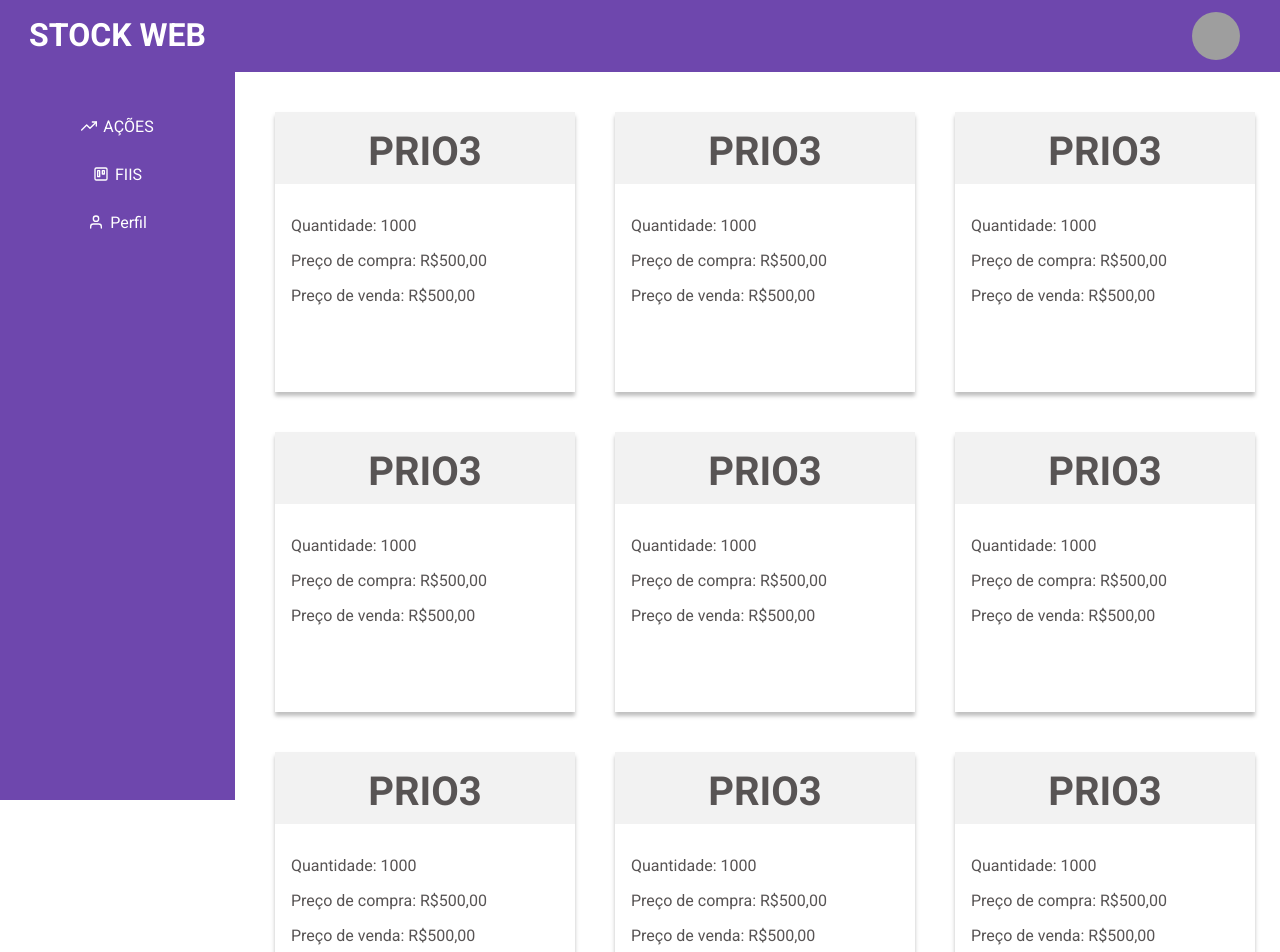
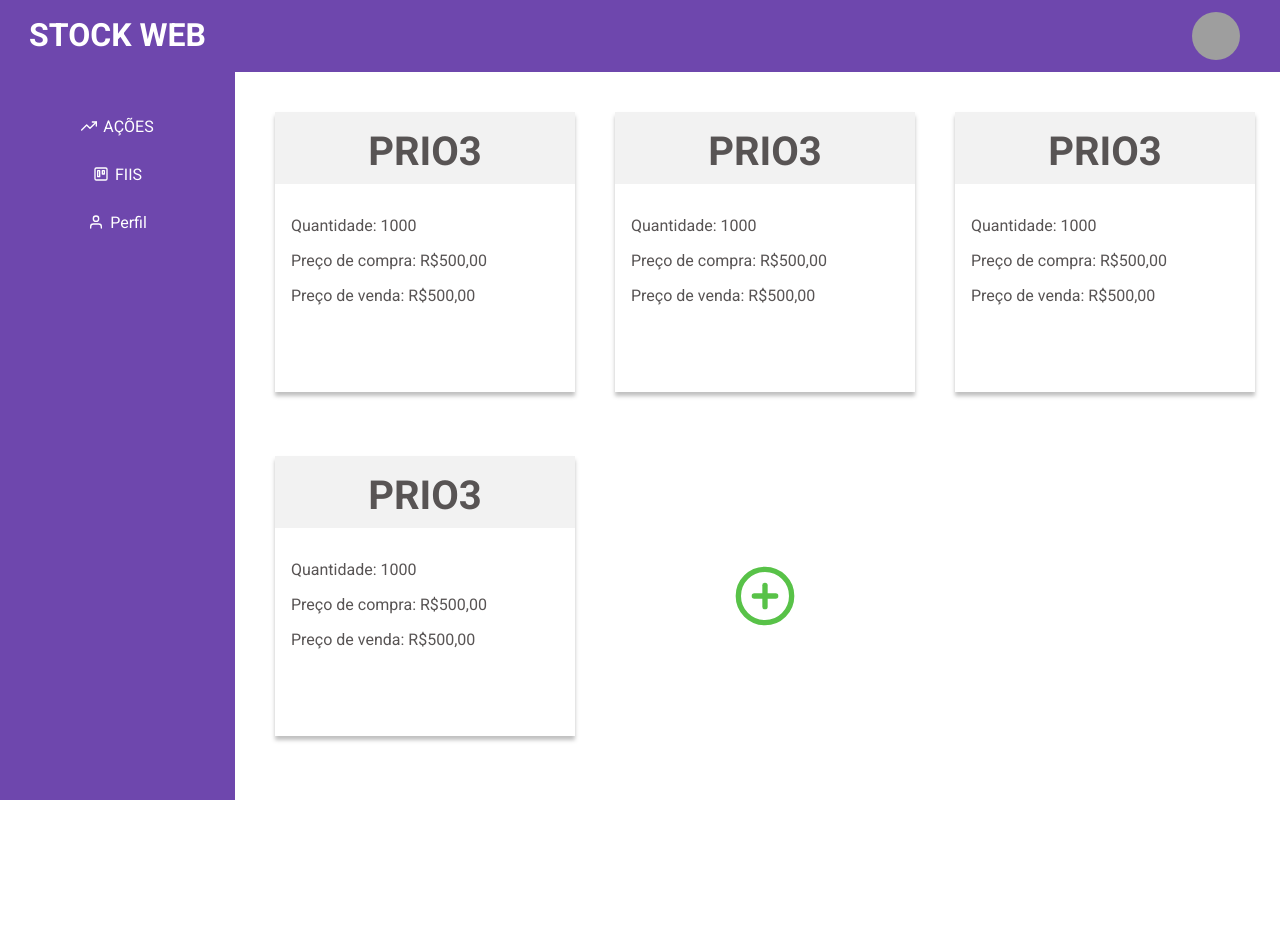
Before and after one commit to Bruno-Cesar123/stock_web, a React (Create React App) app: page /dashboard/stock in a window 1280 px wide. Shown: the top 952 px of the page. After the commit the page ends 800 px from the top, so only its background shows below. Built offline with nearby package versions, Linux system fonts and the light colour scheme; grey boxes are pictures that could not be loaded.

Commit message:
feat: create card component

```diff
--- /dev/null
+++ b/src/components/Card/index.tsx
@@ -0,0 +1,16 @@
+import { Container, CardHeader, CardBody } from './styles';
+
+export function Card() {
+    return (
+        <Container>
+            <CardHeader>
+                <h1>PRIO3</h1>
+            </CardHeader>
+            <CardBody>
+                <p>Quantidade: <span>1000</span></p>
+                <p>Preço de compra: <span>R$500,00</span></p>
+                <p>Preço de venda: <span>R$500,00</span></p>
+            </CardBody>
+        </Container>
+    )
+}
--- /dev/null
+++ b/src/components/Card/styles.ts
@@ -0,0 +1,37 @@
+import styled from "styled-components";
+
+export const Container = styled.div`
+    width: 300px;
+    height: 280px;
+    box-shadow: 0px 4px 4px rgba(0, 0, 0, 0.25);
+
+    display: flex;
+    flex-direction: column;
+
+`;
+
+export const CardHeader = styled.div`
+    text-align: center;
+    padding: 16px;
+    height: 72px;
+    background: #F2F2F2;
+
+    h1 {
+        font-size: 40px;
+    }
+`;
+
+export const CardBody = styled.div`
+    display: flex;
+    flex-direction: column;
+    padding: 0 16px;
+
+    p {
+
+        margin-top: 32px;
+
+        & + p {
+            margin-top: 16px;
+        }
+    }
+`;
--- a/src/pages/Stock/index.tsx
+++ b/src/pages/Stock/index.tsx
@@ -1,101 +1,19 @@
-import { Container, Card, CardHeader, CardBody } from './styles';
+import { FiPlusCircle } from 'react-icons/fi';
+import { Card } from '../../components/Card';
+import { Container, ButtonNewCard } from './styles';
 
 export function Stock() {
     return (
 
         <Container>
-            <Card>
-                <CardHeader>
-                    <h1>PRIO3</h1>
-                </CardHeader>
-                <CardBody>
-                    <p>Quantidade: <span>1000</span></p>
-                    <p>Preço de compra: <span>R$500,00</span></p>
-                    <p>Preço de venda: <span>R$500,00</span></p>
-                </CardBody>
-            </Card>
+            <Card />
+            <Card />
+            <Card />
+            <Card />
+            <ButtonNewCard>
+                <FiPlusCircle />
+            </ButtonNewCard>
 
-            <Card>
-                <CardHeader>
-                    <h1>PRIO3</h1>
-                </CardHeader>
-                <CardBody>
-                    <p>Quantidade: <span>1000</span></p>
-                    <p>Preço de compra: <span>R$500,00</span></p>
-                    <p>Preço de venda: <span>R$500,00</span></p>
-                </CardBody>
-            </Card>
-
-            <Card>
-                <CardHeader>
-                    <h1>PRIO3</h1>
-                </CardHeader>
-                <CardBody>
-                    <p>Quantidade: <span>1000</span></p>
-                    <p>Preço de compra: <span>R$500,00</span></p>
-                    <p>Preço de venda: <span>R$500,00</span></p>
-                </CardBody>
-            </Card>
-            <Card>
-                <CardHeader>
-                    <h1>PRIO3</h1>
-                </CardHeader>
-                <CardBody>
-                    <p>Quantidade: <span>1000</span></p>
-                    <p>Preço de compra: <span>R$500,00</span></p>
-                    <p>Preço de venda: <span>R$500,00</span></p>
-                </CardBody>
-            </Card>
-            <Card>
-                <CardHeader>
-                    <h1>PRIO3</h1>
-                </CardHeader>
-                <CardBody>
-                    <p>Quantidade: <span>1000</span></p>
-                    <p>Preço de compra: <span>R$500,00</span></p>
-                    <p>Preço de venda: <span>R$500,00</span></p>
-                </CardBody>
-            </Card>
-            <Card>
-                <CardHeader>
-                    <h1>PRIO3</h1>
-                </CardHeader>
-                <CardBody>
-                    <p>Quantidade: <span>1000</span></p>
-                    <p>Preço de compra: <span>R$500,00</span></p>
-                    <p>Preço de venda: <span>R$500,00</span></p>
-                </CardBody>
-            </Card>
-            <Card>
-                <CardHeader>
-                    <h1>PRIO3</h1>
-                </CardHeader>
-                <CardBody>
-                    <p>Quantidade: <span>1000</span></p>
-                    <p>Preço de compra: <span>R$500,00</span></p>
-                    <p>Preço de venda: <span>R$500,00</span></p>
-                </CardBody>
-            </Card>
-            <Card>
-                <CardHeader>
-                    <h1>PRIO3</h1>
-                </CardHeader>
-                <CardBody>
-                    <p>Quantidade: <span>1000</span></p>
-                    <p>Preço de compra: <span>R$500,00</span></p>
-                    <p>Preço de venda: <span>R$500,00</span></p>
-                </CardBody>
-            </Card>
-            <Card>
-                <CardHeader>
-                    <h1>PRIO3</h1>
-                </CardHeader>
-                <CardBody>
-                    <p>Quantidade: <span>1000</span></p>
-                    <p>Preço de compra: <span>R$500,00</span></p>
-                    <p>Preço de venda: <span>R$500,00</span></p>
-                </CardBody>
-            </Card>
         </Container>
     )
 }
--- a/src/pages/Stock/styles.ts
+++ b/src/pages/Stock/styles.ts
@@ -9,37 +9,22 @@
     gap: 40px;
 `;
 
-export const Card = styled.section`
+export const ButtonNewCard = styled.div`
     width: 300px;
     height: 280px;
-    box-shadow: 0px 4px 4px rgba(0, 0, 0, 0.25);
 
     display: flex;
-    flex-direction: column;
-`;
+    align-items: center;
+    justify-content: center;
 
-export const CardHeader = styled.div`
-    text-align: center;
-    padding: 16px;
-    height: 72px;
-    background: #F2F2F2;
+    svg {
+        color: #58C248;
+        font-size: 64px;
+        cursor: pointer;
+        transition: all 0.2s;
 
-    h1 {
-        font-size: 40px;
-    }
-`;
-
-export const CardBody = styled.div`
-    display: flex;
-    flex-direction: column;
-    padding: 0 16px;
-
-    p {
-
-        margin-top: 32px;
-
-        & + p {
-            margin-top: 16px;
+        &:hover {
+            filter: brightness(0.9);
         }
     }
 `;
```
